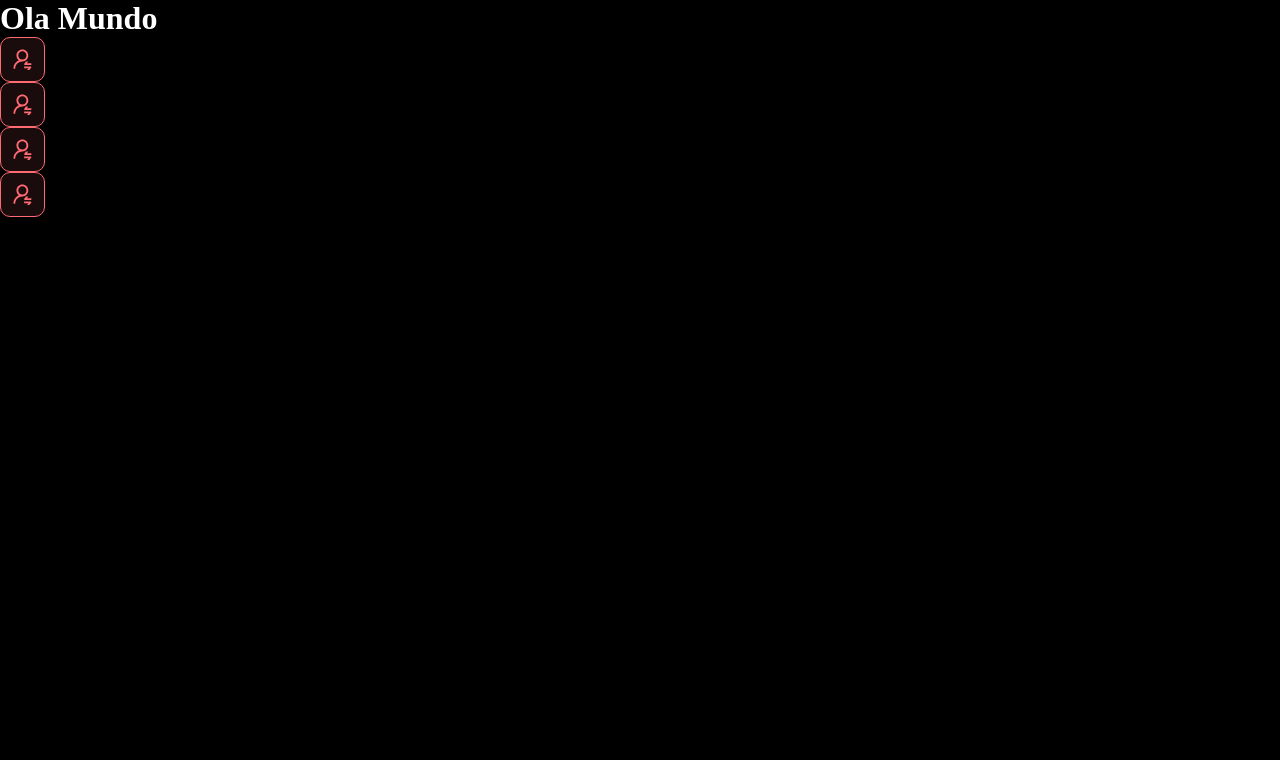
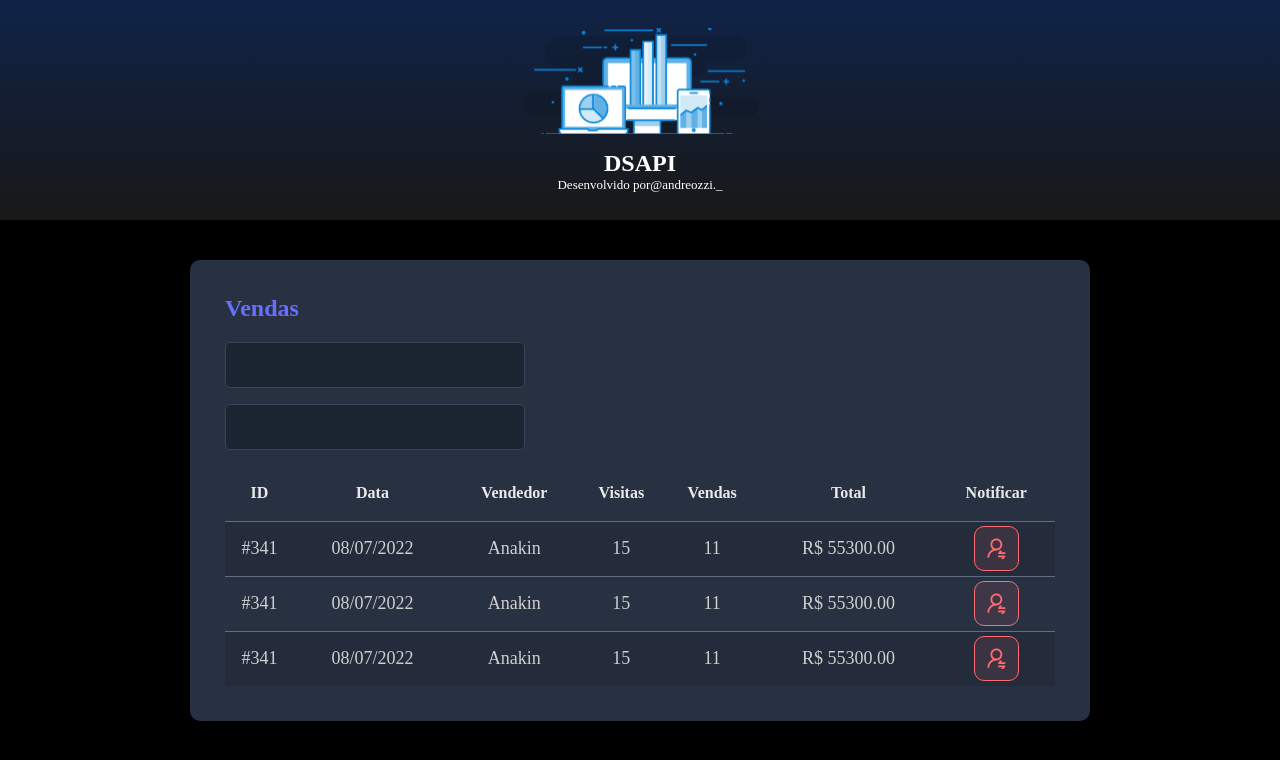
Before and after one commit to andreozzi/dsAPI, a React (Vite) app in the folder frontend/: page / in a window 1280 px wide. Shown: the top 760 px of the page. Built offline with nearby package versions, Linux system fonts and the light colour scheme.

Commit message:
Other Components

```diff
--- a/frontend/src/App.tsx
+++ b/frontend/src/App.tsx
@@ -1,13 +1,17 @@
-import NotificationButton from "./components/NotificationButton"
+import Header from "./components/Header"
+import SalesCard from "./components/SalesCard"
 
 function App() {
   return (
     <>
-      <h1>Ola Mundo</h1>
-      <NotificationButton />
-      <NotificationButton />
-      <NotificationButton />
-      <NotificationButton />
+      <Header />
+      <main>
+        <section id="sales">
+          <div className="ds-container">
+            <SalesCard />
+          </div>
+        </section>
+      </main>
     </>
   )
 }
--- /dev/null
+++ b/frontend/src/components/Header/index.tsx
@@ -0,0 +1,19 @@
+import logo from '../../assets/img/logo.svg'
+
+import './styles.css'
+
+function Header() {
+    return (
+        <header>
+            <div className="logo-area">
+                <img src={logo} alt="DSAPI"/>
+                    <h1>DSAPI</h1>
+                    <p>Desenvolvido por
+                        <a href="https://www.instagram.com/andreozzi._/?next=%2F">@andreozzi._</a>
+                    </p>
+            </div>
+        </header>
+    )
+}
+
+export default Header
--- /dev/null
+++ b/frontend/src/components/Header/styles.css
@@ -0,0 +1,29 @@
+header {
+    height: 220px;
+    background: linear-gradient(180deg, #102347 0%, #181818 100%);
+    display: flex;
+    align-items: center;
+    justify-content: center;
+}
+
+.logo-area {
+    display: flex;
+    flex-direction: column;
+    align-items: center;
+
+
+}
+
+.logo-area img {
+    width: 235px;
+}
+
+.logo-area h1 {
+    margin-top: 15px;
+    font-size: 24px;
+}
+
+.logo-area p {
+    font-size: 13px;
+    font-weight: 300;
+}
--- /dev/null
+++ b/frontend/src/components/SalesCard/index.tsx
@@ -0,0 +1,79 @@
+import NotificationButton from '../NotificationButton'
+import './styles.css'
+
+function SalesCard() {
+    return (
+        <div className="dscard">
+            <h2 className="salesTitle">Vendas</h2>
+            <div>
+                <div className="ds-form-control-container">
+                    <input className="ds-form-control" type="text" />
+                </div>
+                <div className="ds-form-control-container">
+                    <input className="ds-form-control" type="text" />
+                </div>
+            </div>
+
+            <div>
+                <table className="ds-sales-table">
+                    <thead>
+                        <tr>
+                            <th className="show992">ID</th>
+                            <th className="show576">Data</th>
+                            <th>Vendedor</th>
+                            <th className="show992">Visitas</th>
+                            <th className="show992">Vendas</th>
+                            <th>Total</th>
+                            <th>Notificar</th>
+                        </tr>
+                    </thead>
+                    <tbody>
+                        <tr>
+                            <td className="show992">#341</td>
+                            <td className="show576">08/07/2022</td>
+                            <td>Anakin</td>
+                            <td className="show992">15</td>
+                            <td className="show992">11</td>
+                            <td>R$ 55300.00</td>
+                            <td>
+                                <div className="ds-red-button-conteiner">
+                                    <NotificationButton />
+                                </div>
+                            </td>
+                        </tr>
+                        <tr>
+                            <td className="show992">#341</td>
+                            <td className="show576">08/07/2022</td>
+                            <td>Anakin</td>
+                            <td className="show992">15</td>
+                            <td className="show992">11</td>
+                            <td>R$ 55300.00</td>
+                            <td>
+                                <div className="ds-red-button-conteiner">
+                                <NotificationButton />
+                                </div>
+                            </td>
+                        </tr>
+                        <tr>
+                            <td className="show992">#341</td>
+                            <td className="show576">08/07/2022</td>
+                            <td>Anakin</td>
+                            <td className="show992">15</td>
+                            <td className="show992">11</td>
+                            <td>R$ 55300.00</td>
+                            <td>
+                                <div className="ds-red-button-conteiner">
+                                <NotificationButton />
+                                </div>
+                            </td>
+                        </tr>
+
+                    </tbody>
+
+                </table>
+            </div>
+        </div>
+    )
+}
+
+export default SalesCard
--- /dev/null
+++ b/frontend/src/components/SalesCard/styles.css
@@ -0,0 +1,104 @@
+.dscard {
+    background-color: #283142;
+    border-radius: 10px;
+    padding: 30px 10px;
+}
+
+
+.salesTitle {
+    color: #676FFF;
+    font-size: 24px;
+    margin-bottom: 20px;
+}
+
+.ds-form-control {
+    width: 100%;
+    height: 46px;
+    background-color: #1B2531;
+    border: 1px solid #384459;
+    border-radius: 5px;
+    color: #9AAABE;
+    padding: 0 20px;
+    font-size: 18px;
+
+}
+
+.ds-form-control-container {
+    margin-bottom: 16px;
+    max-width: 300px;
+}
+
+.ds-sales-table {
+    width: 100%;
+    border-spacing: 0;
+    border-collapse: collapse;
+}
+
+.ds-sales-table thead {
+    height: 55px;
+    font-size: 16px;
+    color: #E9E9E9;
+    font-weight: 700;
+
+}
+
+.ds-sales-table tbody {
+    font-size: 14px;
+    font-weight: 400;
+    color: #CFCFCF;
+    text-align: center;
+
+}
+
+.ds-sales-table tbody tr:hover>td {
+    background-color: #384459;
+}
+
+.ds-sales-table tbody tr {
+    height: 74px;
+    border-top: 1px solid #5F6E82;
+}
+
+.ds-sales-table tbody tr:nth-child(odd) {
+    background-color: #242C3B;
+}
+
+.ds-red-button-conteiner {
+    display: flex;
+    justify-content: center;
+}
+
+
+.show576 {
+    display: none;
+
+}
+
+@media(min-width: 576px) {
+    .show576 {
+        display: table-cell;
+    }
+
+    .dscard {
+        padding: 35px;
+    }
+
+    .ds-sales-table tbody tr {
+        height: 55px;
+    }
+
+    .ds-sales-table tbody {
+        font-size: 18px;
+    }
+
+}
+
+.show992 {
+    display: none;
+}
+
+@media(min-width: 992px) {
+    .show992 {
+        display: table-cell;
+    }
+}
--- a/frontend/src/index.css
+++ b/frontend/src/index.css
@@ -19,3 +19,13 @@
     color: unset;
     text-decoration: none;
 }
+
+.ds-container {
+  width: 100%;
+  max-width: 900px;
+  margin: 0 auto;
+}
+
+#sales {
+  padding: 40px 10px;
+}
```
Also changed, not shown: frontend/src/assets/img/logo.svg (added).
